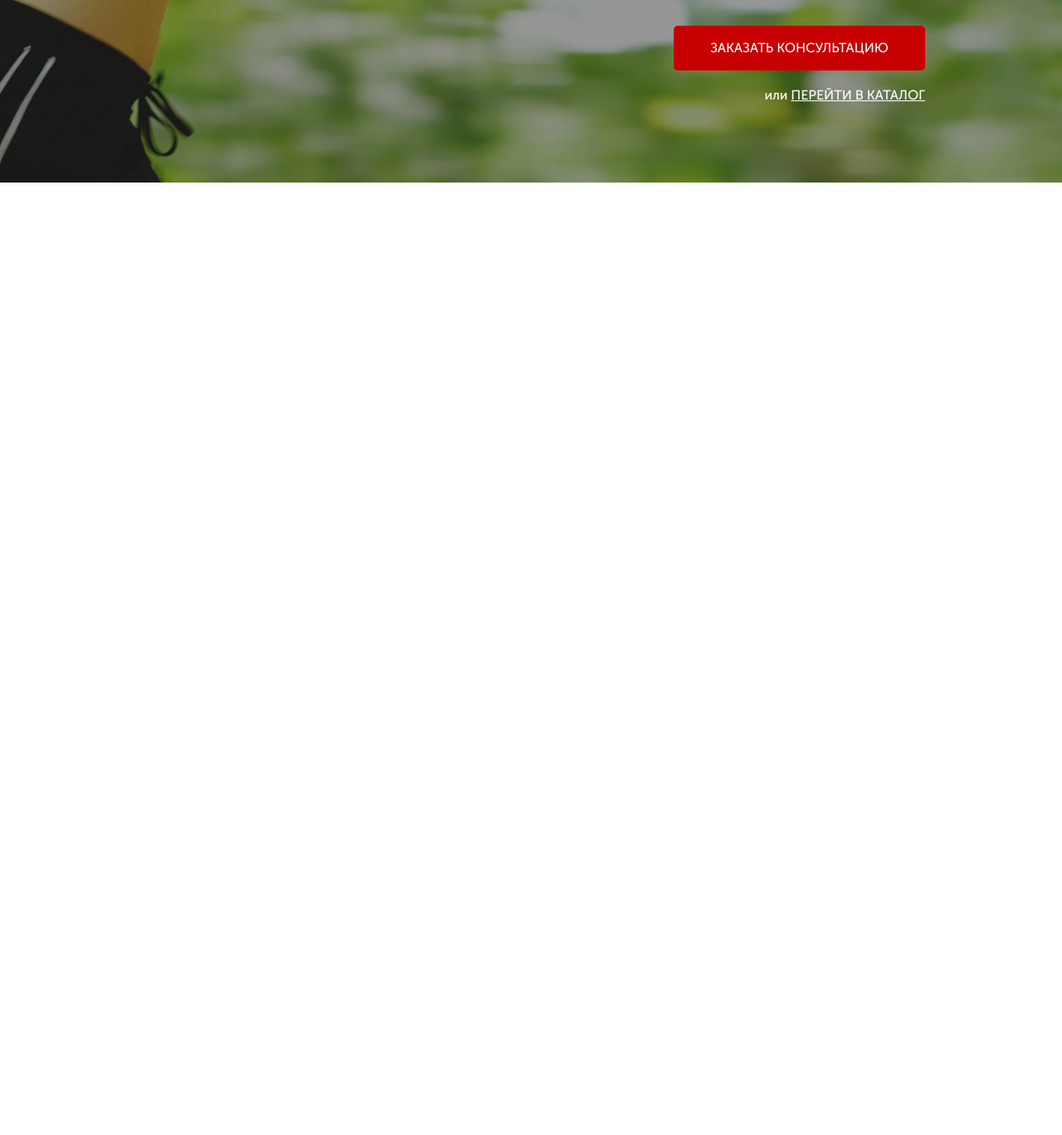
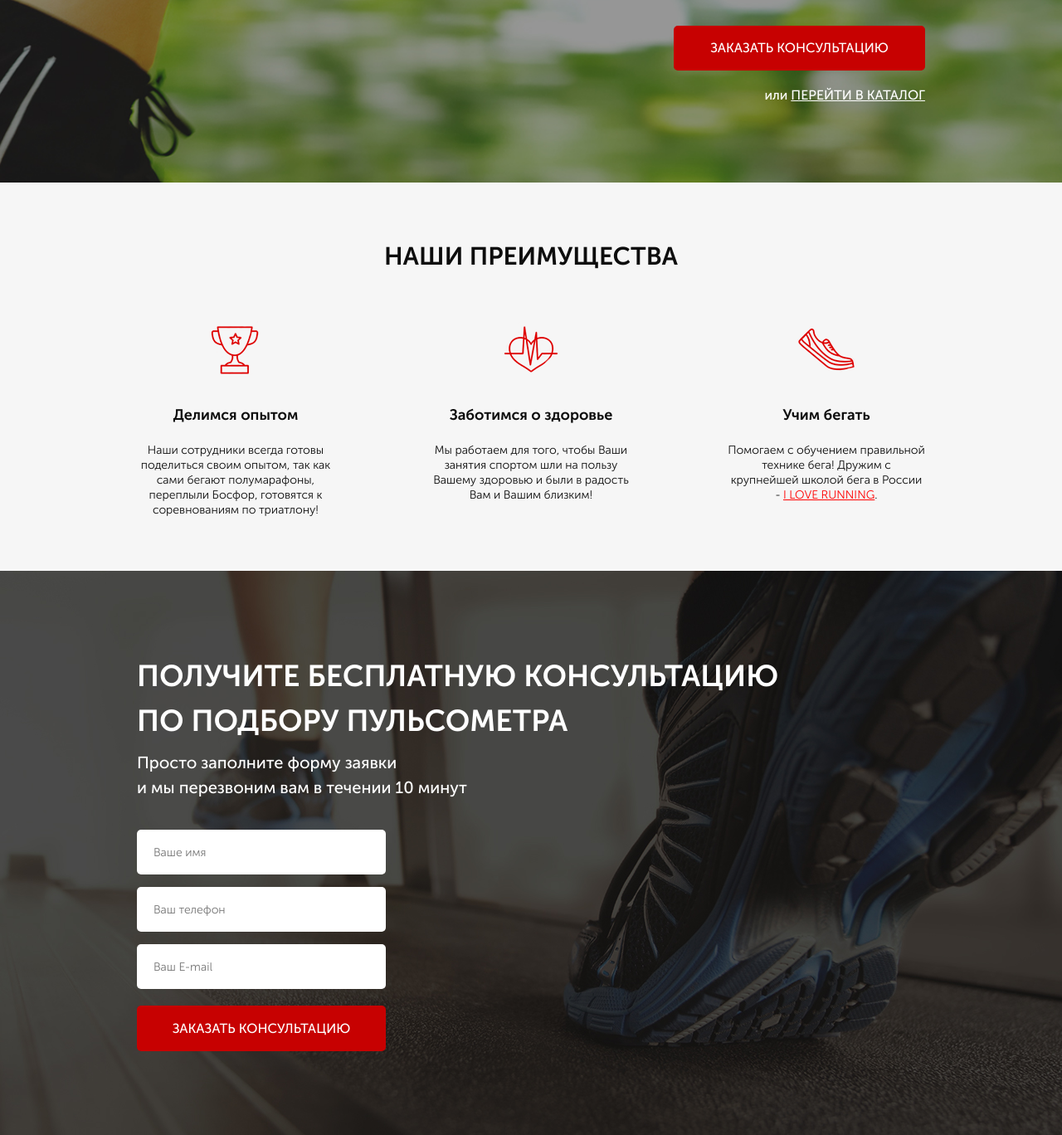
Before and after one commit to K-Karina/Pulse, a website: page src/index.html in a window 1280 px wide. Shown: the part 476-1844 px from the top of the page at 83% size. Before the commit the page ends 800 px from the top, so only its background shows below. Drawn offline with Linux system fonts and the light colour scheme.

Commit message:
add advantages and consultation screens

```diff
--- a/src/index.html
+++ b/src/index.html
@@ -58,5 +58,65 @@
         </div>
       </div>
     </div>
+
+    <div class="advantages">
+      <div class="container">
+        <h2 class="title">НАШИ ПРЕИМУЩЕСТВА</h2>
+        <div class="advantages__wrapper">
+          <div class="advantages__item">
+            <img src="icons/benefits/cup.png" alt="cup" />
+            <div class="advantages__subtitle">Делимся опытом</div>
+            <div class="advantages__descr">
+              Наши сотрудники всегда готовы поделиться своим опытом, так как
+              сами бегают полумарафоны, переплыли Босфор, готовятся к
+              соревнованиям по триатлону!
+            </div>
+          </div>
+          <div class="advantages__item">
+            <img src="icons/benefits/heart.png" alt="heart" />
+            <div class="advantages__subtitle">Заботимся о здоровье</div>
+            <div class="advantages__descr">
+              Мы работаем для того, чтобы Ваши занятия спортом шли на пользу
+              Вашему здоровью и были в радость Вам и Вашим близким!
+            </div>
+          </div>
+          <div class="advantages__item">
+            <img src="icons/benefits/shoe.png" alt="shoe" />
+            <div class="advantages__subtitle">Учим бегать</div>
+            <div class="advantages__descr">
+              Помогаем с обучением правильной технике бега! Дружим с крупнейшей
+              школой бега в России - <a href="#">I LOVE RUNNING</a>.
+            </div>
+          </div>
+        </div>
+      </div>
+    </div>
+
+    <div class="consultation">
+      <div class="container">
+        <h2 class="title title_left">
+          Получите бесплатную консультацию<br />
+          по подбору пульсометра
+        </h2>
+        <div class="consultation__descr">
+          Просто заполните форму заявки<br />
+          и мы перезвоним вам в течении 10 минут
+        </div>
+        <form class="feed-form" action="#">
+          <input name="name" required placeholder="Ваше имя" type="text" />
+          <input
+            name="phone"
+            required
+            placeholder="Ваш телефон"
+            type="number"
+          />
+          <input name="email" required placeholder="Ваш E-mail" type="email" />
+
+          <button class="button button_submit">заказать кОНСУЛЬТАЦИЮ</button>
+        </form>
+      </div>
+    </div>
+
+    <script src="js/script.js"></script>
   </body>
 </html>
--- /dev/null
+++ b/src/sass/blocks/_advantages.scss
@@ -0,0 +1,33 @@
+.advantages {
+    padding: 71px 0 64px 0;
+    background-color: #f6f6f6;
+    &__wrapper {
+        display: flex;
+        justify-content: space-between;
+        margin-top: 60px;
+    }
+    &__item {
+        display: flex;
+        flex-direction: column;
+        align-items: center;
+        max-width: 238px;
+    }
+    &__subtitle {
+        margin-top: 35px;
+        color: #0D0D0D;
+        font-size: 18px;
+        font-weight: 700;
+        text-align: center;
+    }
+    &__descr {
+        margin-top: 20px;
+        color: #0D0D0D;
+        font-size: 14px;
+        font-weight: 300;
+        line-height: 18px;
+        text-align: center;
+        a {
+            color: #FF0000;
+        }
+    }
+}
--- a/src/sass/blocks/_buttons.scss
+++ b/src/sass/blocks/_buttons.scss
@@ -14,4 +14,9 @@
         height: 54px;
         font-size: 16px;
     }
+    &_submit {
+        width: 100%;
+        height: 55px;
+        font-size: 16px;
+    }
 }
--- /dev/null
+++ b/src/sass/blocks/_consultation.scss
@@ -0,0 +1,11 @@
+.consultation {
+    min-height: 680px;
+    padding: 100px 0 92px 0;
+    background: url('../img/bg/bg2.png') center (center/cover) no-repeat;
+    &__descr {
+        color: #FFFFFF;
+        font-size: 20px;
+        font-weight: 500;
+        line-height: 30px;
+    }
+}
--- /dev/null
+++ b/src/sass/blocks/_forms.scss
@@ -0,0 +1,20 @@
+.feed-form {
+    margin-top: 36px;
+    display: flex;
+    flex-direction: column;
+    width: 300px;
+    input {
+        height: 54px;
+        border-radius: 5px;
+        background: #FFFFFF;
+        margin-bottom: 15px;
+        border: none;
+        padding: 0 20px;
+        color: #4B4B4B;
+        font-size: 14px;
+        font-weight: 300;
+        &:nth-child(3) {
+            margin-bottom: 20px;
+        }
+    }
+}
--- /dev/null
+++ b/src/sass/blocks/_titles.scss
@@ -0,0 +1,13 @@
+.title {
+    color: #0D0D0D;
+    font-size: 30px;
+    font-weight: 700;
+    text-align: center;
+    text-transform: uppercase;
+    &_left {
+        color: #FFFFFF;
+        font-size: 36px;
+        line-height: 54px;
+        text-align: left;
+    }
+}
--- a/src/sass/style.scss
+++ b/src/sass/style.scss
@@ -1,11 +1,18 @@
 @import 'base/variables';
+
 * {
     font-family: 'Museo Sans Cyrl', sans-serif;
 }
+
 .container {
     max-width: 950px;
     margin: 0 auto;
 }
+
 @import 'blocks/promo';
 @import 'blocks/header.scss';
 @import 'blocks/buttons';
+@import 'blocks/advantages';
+@import 'blocks/titles';
+@import 'blocks/consultation';
+@import 'blocks/forms';
```
Also changed, not shown: src/css/style.min.css, src/js/script.js (added).
